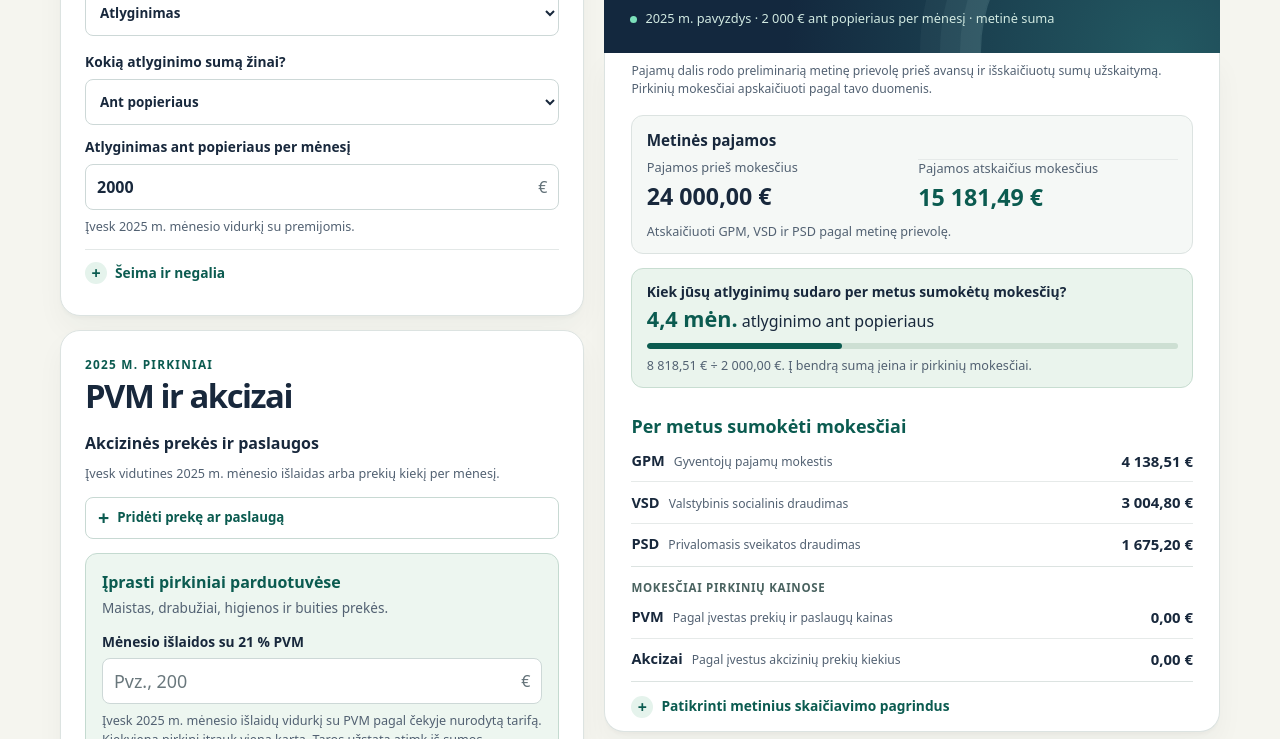
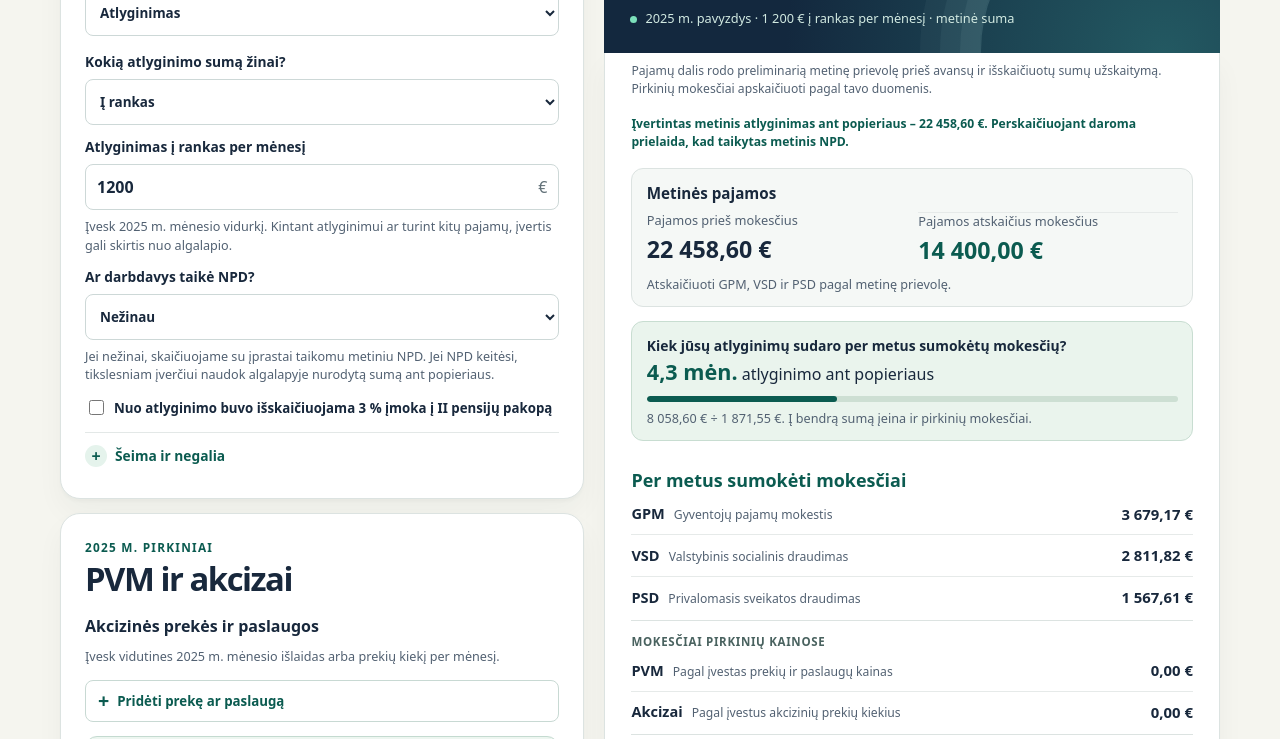
Before and after one commit to VitalijusSersniovas/mokesciai, a plain HTML site: page docs/index.html in a window 1280 px wide. Shown: the part 784-1523 px from the top of the page. Drawn offline with Linux system fonts and the light colour scheme.

Commit message:
Pagal nutylėjimą rinktis atlyginimą į rankas

```diff
--- a/docs/calculator.js
+++ b/docs/calculator.js
@@ -20,17 +20,9 @@ const vatFields = [
 ];
 
 let showFundShares = false;
-let wageEntryBasis = "gross";
-const wageInputs = { gross: wageInput.value, net: "" };
-let result = {
-  ...wageTaxes(24000),
-  gross: toCents(24000),
-  mode: "wages",
-  caption: taxYear + " m. pavyzdys · 2 000 € ant popieriaus per mėnesį",
-  example: true,
-  vat: 0,
-  purchases: [],
-};
+let wageEntryBasis = wageBasis.value;
+const wageInputs = { gross: "", net: "" };
+wageInputs[wageEntryBasis] = wageInput.value;
 
 class InvalidField extends Error {}
 
@@ -192,6 +184,16 @@ function readIncome() {
       return { tax: 0, vsd: 0, psd: 0, caption: "Tik pirkinių mokesčiai" };
   }
 }
+
+const exampleIncome = readIncome();
+let result = {
+  ...exampleIncome,
+  mode: incomeMode.value,
+  caption: taxYear + " m. pavyzdys · " + compactMoney(exampleIncome.enteredNet / 12) + " į rankas per mėnesį",
+  example: true,
+  vat: 0,
+  purchases: [],
+};
 
 function annualLines() {
   const lines = [];
--- a/docs/index.html
+++ b/docs/index.html
@@ -29,7 +29,7 @@
   <script src="./share-card.js?v=macbook-20261120" defer></script>
   <script src="./sharing.js" defer></script>
   <script src="./defence-fund.js" defer></script>
-  <script src="./calculator.js?v=purchase-totals-20261120" defer></script>
+  <script src="./calculator.js?v=net-default-20261120" defer></script>
 </head>
 <body>
   <a class="skip" href="#skaiciuokle">Pereiti prie skaičiuoklės</a>
@@ -103,16 +103,16 @@
             <div class="field wage-basis-field">
               <label for="wage-basis">Kokią atlyginimo sumą žinai?</label>
               <select id="wage-basis">
+                <option value="net" selected>Į rankas</option>
                 <option value="gross">Ant popieriaus</option>
-                <option value="net">Į rankas</option>
               </select>
             </div>
             <div class="field">
-              <label for="wages" id="wages-label">Atlyginimas ant popieriaus per mėnesį</label>
-              <div class="money-field"><input id="wages" inputmode="decimal" autocomplete="off" value="2000" aria-describedby="wage-help"><span aria-hidden="true">€</span></div>
-              <p class="field-help" id="wage-help">Įvesk 2025 m. mėnesio vidurkį su premijomis.</p>
+              <label for="wages" id="wages-label">Atlyginimas į rankas per mėnesį</label>
+              <div class="money-field"><input id="wages" inputmode="decimal" autocomplete="off" value="1200" aria-describedby="wage-help"><span aria-hidden="true">€</span></div>
+              <p class="field-help" id="wage-help">Įvesk 2025 m. mėnesio vidurkį. Kintant atlyginimui ar turint kitų pajamų, įvertis gali skirtis nuo algalapio.</p>
             </div>
-            <div class="field block-field" id="wage-npd-field" hidden>
+            <div class="field block-field" id="wage-npd-field">
               <label for="wage-npd">Ar darbdavys taikė NPD?</label>
               <select id="wage-npd" aria-describedby="wage-npd-help">
                 <option value="unknown">Nežinau</option>
@@ -121,7 +121,7 @@
               </select>
               <p class="field-help" id="wage-npd-help">Jei nežinai, skaičiuojame su įprastai taikomu metiniu NPD. Jei NPD keitėsi, tikslesniam įverčiui naudok algalapyje nurodytą sumą ant popieriaus.</p>
             </div>
-            <label class="check-field" id="wage-pension-field" hidden><input type="checkbox" id="wage-pension"> Nuo atlyginimo buvo išskaičiuojama 3 % įmoka į II pensijų pakopą</label>
+            <label class="check-field" id="wage-pension-field"><input type="checkbox" id="wage-pension"> Nuo atlyginimo buvo išskaičiuojama 3 % įmoka į II pensijų pakopą</label>
             <details class="field-details">
               <summary><span class="details-icon" aria-hidden="true">+</span> Šeima ir negalia</summary>
               <p class="field-help">Vien santuoka ar vaikų skaičius 2025 m. metinio NPD nekeičia. Dėl negalios gali būti taikomas didesnis NPD.</p>
@@ -268,7 +268,7 @@
             <span class="result-period-label">Metai</span>
           </div>
           <div class="total-amount" id="total-amount">—</div>
-          <div class="total-note"><span class="total-dot" aria-hidden="true"></span><span id="result-caption">2025 m. pavyzdys · 2 000 € ant popieriaus per mėnesį</span></div>
+          <div class="total-note"><span class="total-dot" aria-hidden="true"></span><span id="result-caption"></span></div>
         </div>
         <div class="breakdown paper">
           <p class="result-message stale-message" id="stale-result" hidden>Duomenys pakeisti. Rodomas paskutinis skaičiavimas.</p>
```
